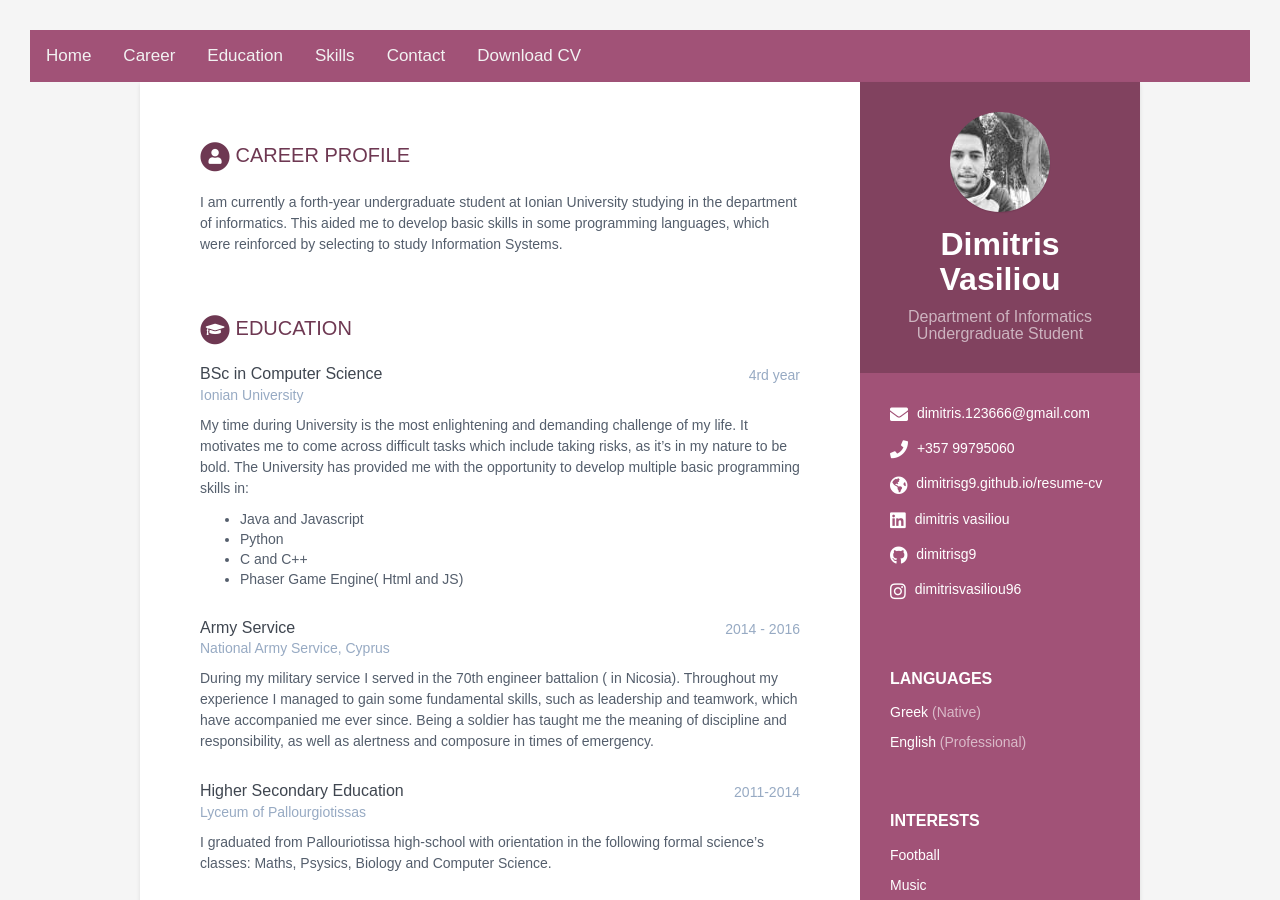
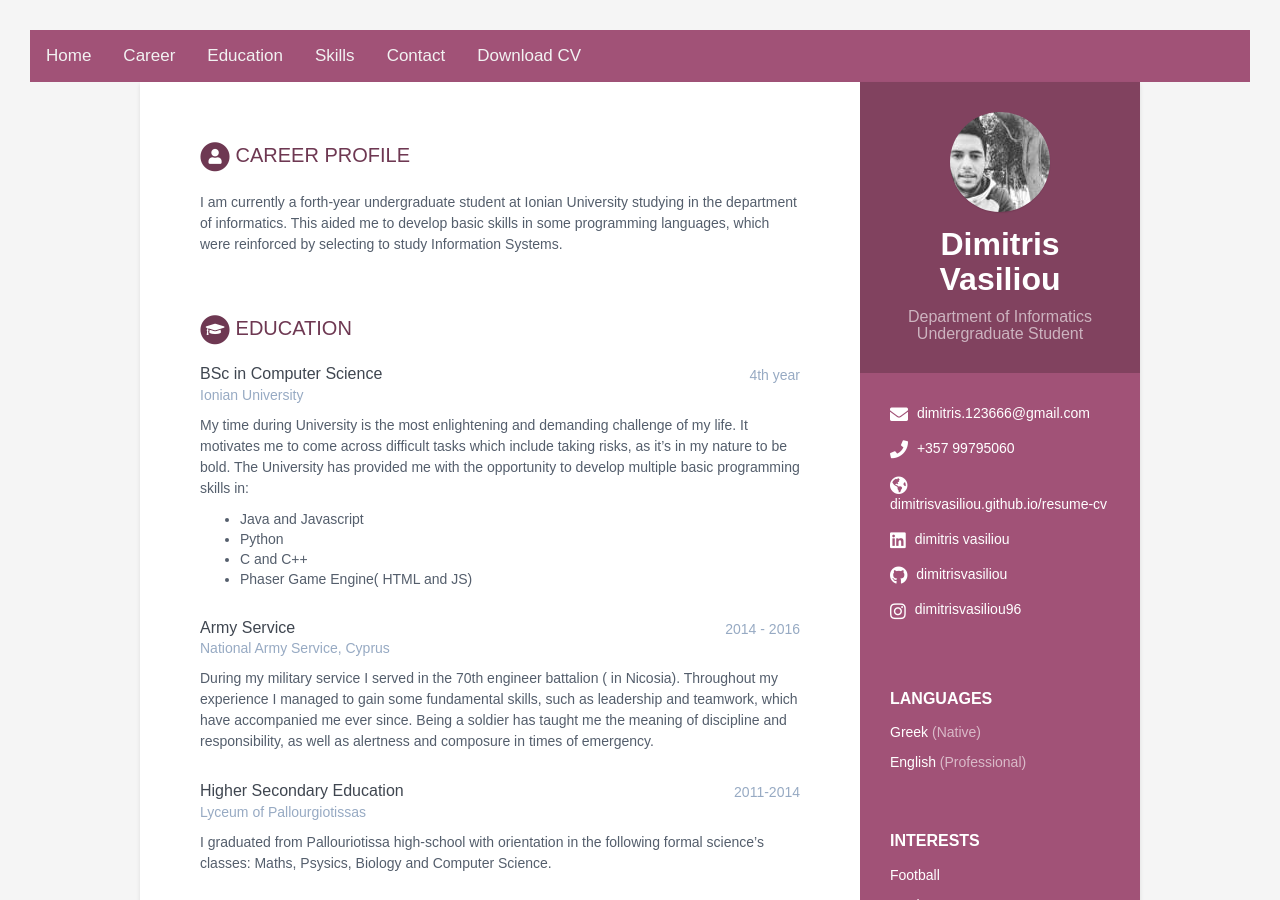
Before and after one commit to dimitrisg9/resume-cv, a Jekyll site: the page built from index.html, in a window 1280 px wide and 900 px high. Built offline with Jekyll 4.4.1, drawn with Linux system fonts in a browser that asks for light colours; some of the changed text lies outside the part shown.

Commit message:
Update data.yml

```diff
--- a/_data/data.yml
+++ b/_data/data.yml
@@ -17,9 +17,9 @@ sidebar:
     # Sidebar links
     email: dimitris.123666@gmail.com
     phone: +357 99795060
-    website: dimitrisg9.github.io/resume-cv #do not add http://
+    website: dimitrisvasiliou.github.io/resume-cv #do not add http://
     linkedin: dimitris vasiliou
-    github: dimitrisg9
+    github: dimitrisvasiliou
     gitlab:
     bitbucket:
     twitter:
@@ -58,7 +58,7 @@ career-profile:
 education:
     - degree: BSc in Computer Science
       university: Ionian University
-      time: 4rd year
+      time: 4th year
       details: |
         My time during University is the most enlightening and demanding challenge of my life.
         It motivates me to come across difficult tasks which include taking risks,
@@ -69,7 +69,7 @@ education:
         - Java and Javascript
         - Python
         - C and C++
-        - Phaser Game Engine( Html and JS)
+        - Phaser Game Engine( HTML and JS)
 
     - degree: Army Service
       university: National Army Service, Cyprus
@@ -88,7 +88,7 @@ education:
         I graduated from Pallouriotissa high-school with orientation in the following formal science's classes:
         Maths, Psysics, Biology and Computer Science.
 
-    - degree: Football Carer
+    - degree: Football Career
       university:
       time: 2006 - 2020
       details: |
```
